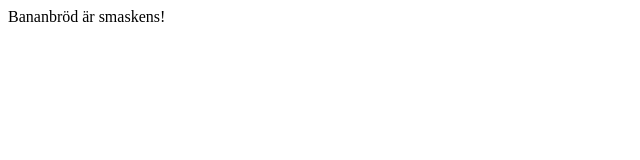
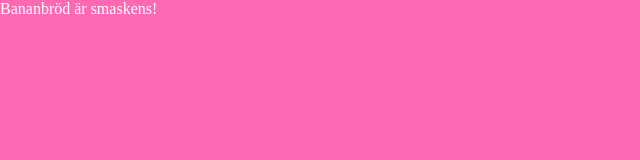
Before and after one commit to Mohammed14332/hello-git, a plain HTML site: page index.html in a window 1280 px wide. Shown: the whole page, without its empty margins (0-640 px from the left). Drawn offline with Linux system fonts and the light colour scheme.

Commit message:
Add some color

```diff
--- a/index.html
+++ b/index.html
@@ -5,6 +5,8 @@
     <meta http-equiv="X-UA-Compatible" content="IE=edge" />
     <meta name="viewport" content="width=device-width, initial-scale=1.0" />
     <title>Document</title>
+    <link rel="stylesheet" href="styles/reset.css" />
+    <link rel="stylesheet" href="styles/style.css" />
   </head>
   <body>
     Bananbröd är smaskens!
--- /dev/null
+++ b/styles/reset.css
@@ -0,0 +1,3 @@
+body {
+  margin: 0;
+}
--- /dev/null
+++ b/styles/style.css
@@ -0,0 +1,4 @@
+body {
+  background-color: hotpink;
+  color: white;
+}
```
